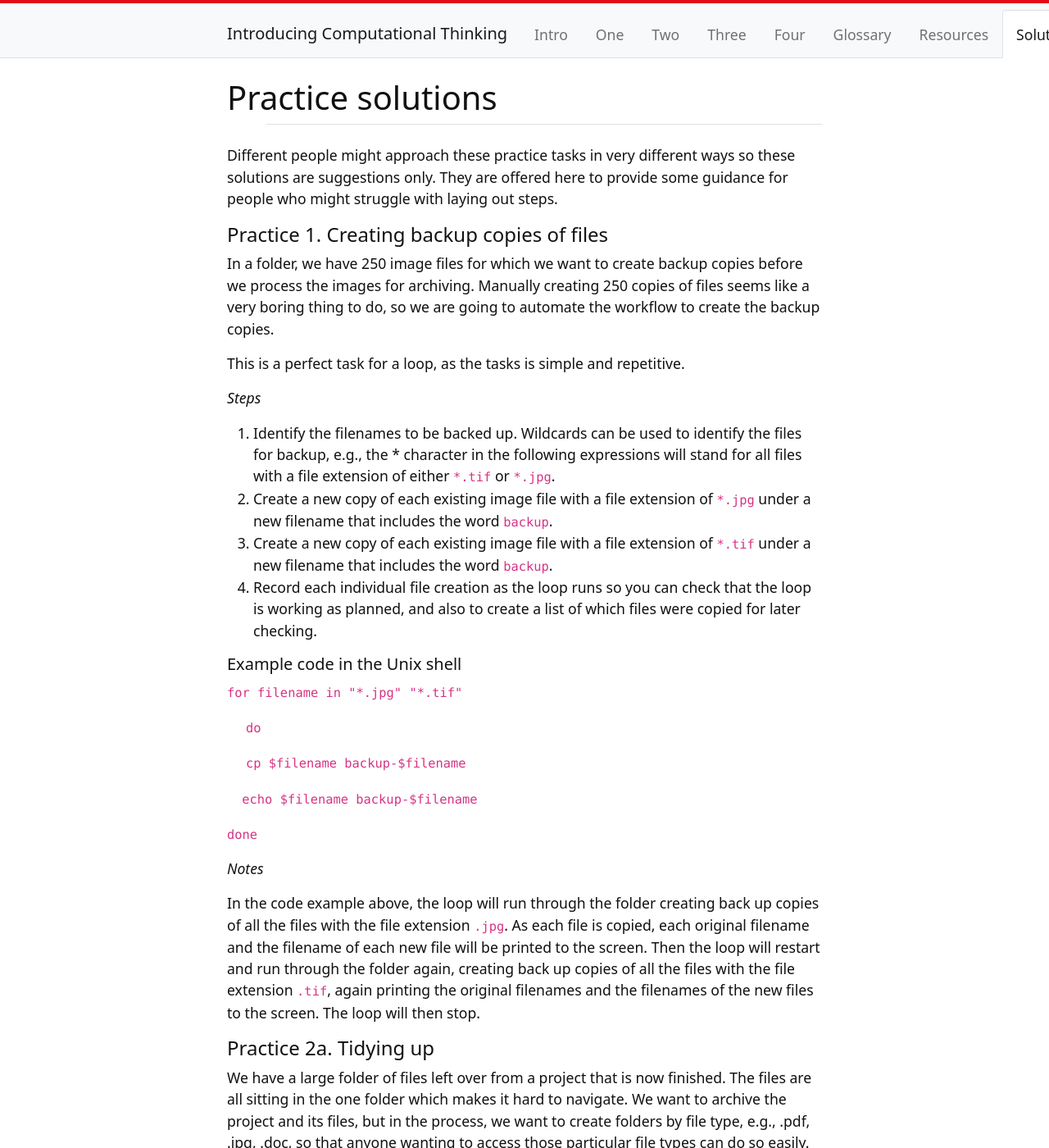
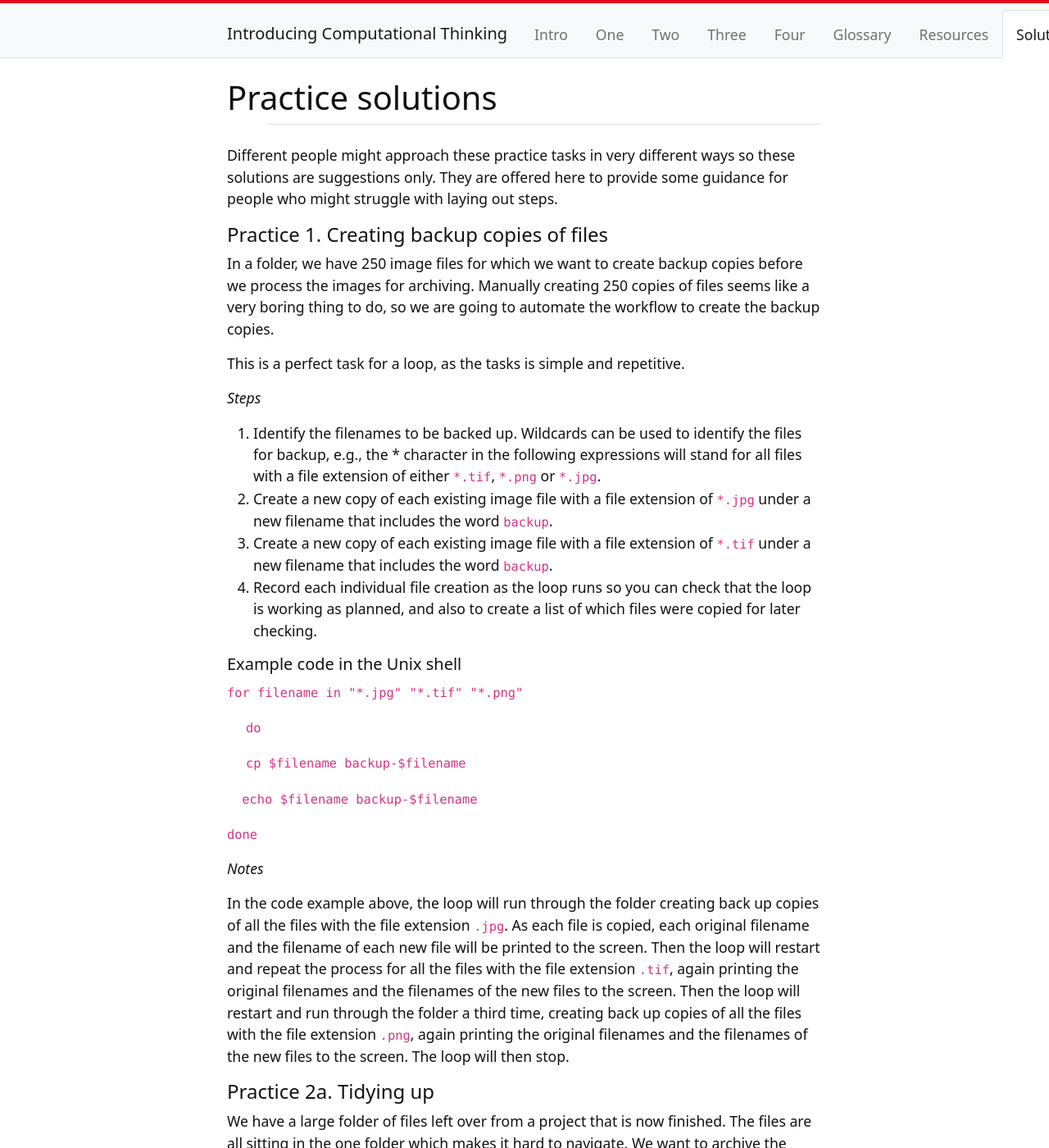
Before and after one commit to weaverbel/intro-computational-thinking, a Jekyll site: the page built from content/7-solutions.md, in a window 1280 px wide and 1400 px high. Shown: the whole window at 82% size. Built offline with Jekyll 4.4.1, drawn with Linux system fonts in a browser that asks for light colours.

Commit message:
Update 7-solutions.md
have I added these or not???

```diff
--- a/content/7-solutions.md
+++ b/content/7-solutions.md
@@ -13,14 +13,14 @@ This is a perfect task for a loop, as the tasks is simple and repetitive.
 
 *Steps*
 
-1. Identify the filenames to be backed up. Wildcards can be used to identify the files for backup, e.g., the * character in the following expressions will stand for all files with a file extension of either `*.tif` or `*.jpg`.
+1. Identify the filenames to be backed up. Wildcards can be used to identify the files for backup, e.g., the * character in the following expressions will stand for all files with a file extension of either `*.tif`, `*.png` or `*.jpg`.
 2. Create a new copy of each existing image file with a file extension of `*.jpg` under a new filename that includes the word `backup`.
 3. Create a new copy of each existing image file with a file extension of `*.tif` under a new filename that includes the word `backup`.
 4. Record each individual file creation as the loop runs so you can check that the loop is working as planned, and also to create a list of which files were copied for later checking.
 
 ##### Example code in the Unix shell
 
-`for filename in "*.jpg" "*.tif"`
+`for filename in "*.jpg" "*.tif" "*.png"`
 
 &nbsp;&nbsp;&nbsp;&nbsp; `do`
 
@@ -32,7 +32,7 @@ This is a perfect task for a loop, as the tasks is simple and repetitive.
 
 *Notes*
 
-In the code example above, the loop will run through the folder creating back up copies of all the files with the file extension `.jpg`. As each file is copied, each original filename and the filename of each new file will be printed to the screen. Then the loop will restart and run through the folder again, creating back up copies of all the files with the file extension `.tif`, again printing the original filenames and the filenames of the new files to the screen. The loop will then stop.
+In the code example above, the loop will run through the folder creating back up copies of all the files with the file extension `.jpg`. As each file is copied, each original filename and the filename of each new file will be printed to the screen. Then the loop will restart and repeat the process for all the files with the file extension `.tif`, again printing the original filenames and the filenames of the new files to the screen. Then the loop will restart and run through the folder a third time, creating back up copies of all the files with the file extension `.png`, again printing the original filenames and the filenames of the new files to the screen. The loop will then stop.
 
 #### Practice 2a. Tidying up
 
```
